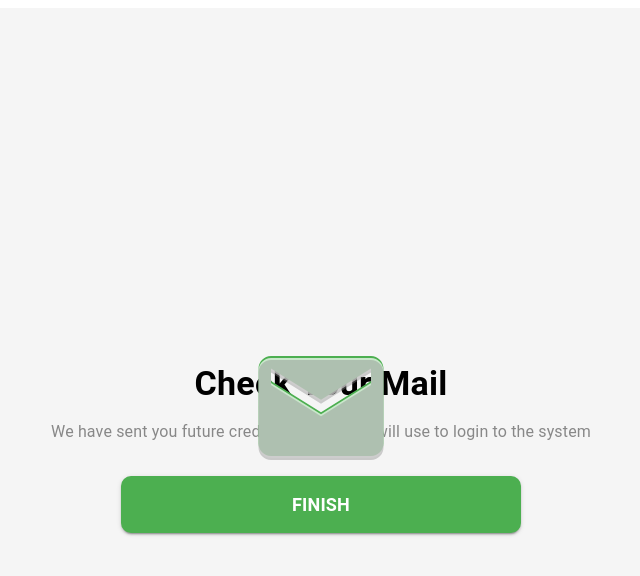
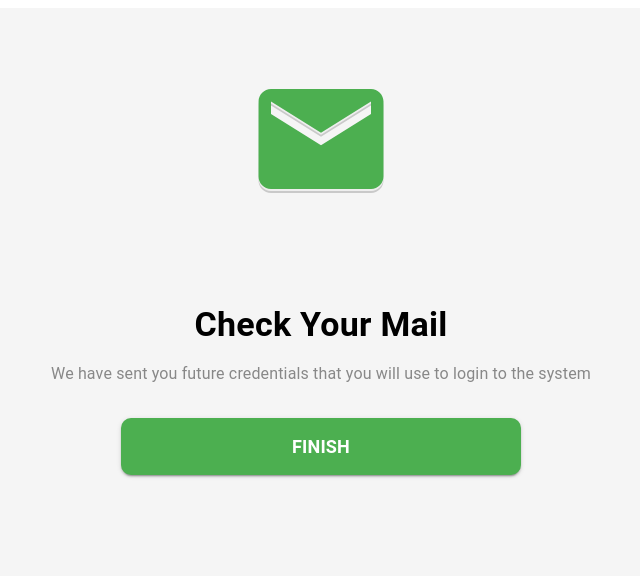
Before and after one commit to Soweto-CodeTribe/TimesheetGuestRegisterForm, a React (Create React App) app: page /guest-email in a window 1280 px wide. Shown: the top 576 px of the page, without its empty margins (319-959 px from the left). Built offline with nearby package versions, Linux system fonts and the light colour scheme.

Commit message:
guestemail updated

```diff
--- a/package.json
+++ b/package.json
@@ -12,6 +12,7 @@
     "@testing-library/jest-dom": "^6.6.3",
     "@testing-library/react": "^16.2.0",
     "@testing-library/user-event": "^13.5.0",
+    "guestregister": "file:",
     "react": "^19.0.0",
     "react-dom": "^19.0.0",
     "react-router-dom": "^7.2.0",
--- a/src/GuestEmailScreen.js
+++ b/src/GuestEmailScreen.js
@@ -42,28 +42,32 @@ const GuestEmailScreen = () => {
       sx={{
         display: 'flex',
         flexDirection: 'column',
-        justifyContent: 'center',
+        justifyContent: 'flex-start',
         alignItems: 'center',
         height: '100vh',
         backgroundColor: '#F5F5F5',
         padding: 3,
       }}
     >
-      {/* Email Icon at the Top (Centered Horizontally) */}
+      {/* Email Icon Stack - Now using relative positioning with padding */}
       <Box
         sx={{
           position: 'relative',
-          marginBottom: 4,
+          marginBottom: 10,
+          height: 160,
+          width: '100%',
+          display: 'flex',
+          justifyContent: 'center',
+          marginTop: 4,
         }}
       >
         <EmailIcon
           sx={{
             fontSize: 150,
-            color: '#4CAF50',
+            color: '#888',
             position: 'absolute',
-            top: 0,
-            left: '50%',
-            transform: 'translateX(-50%)',
+            top: 4,
+            opacity: 0.4,
           }}
         />
         <EmailIcon
@@ -72,20 +76,15 @@ const GuestEmailScreen = () => {
             color: '#FFF',
             position: 'absolute',
             top: 2,
-            left: '50%',
-            transform: 'translateX(-50%)',
             opacity: 0.7,
           }}
         />
         <EmailIcon
           sx={{
             fontSize: 150,
-            color: '#888',
+            color: '#4CAF50',
             position: 'absolute',
-            top: 4,
-            left: '50%',
-            transform: 'translateX(-50%)',
-            opacity: 0.4,
+            top: 0,
           }}
         />
       </Box>
```
Also changed, not shown: 1 other file (tests, documents, lock files or other folders).
